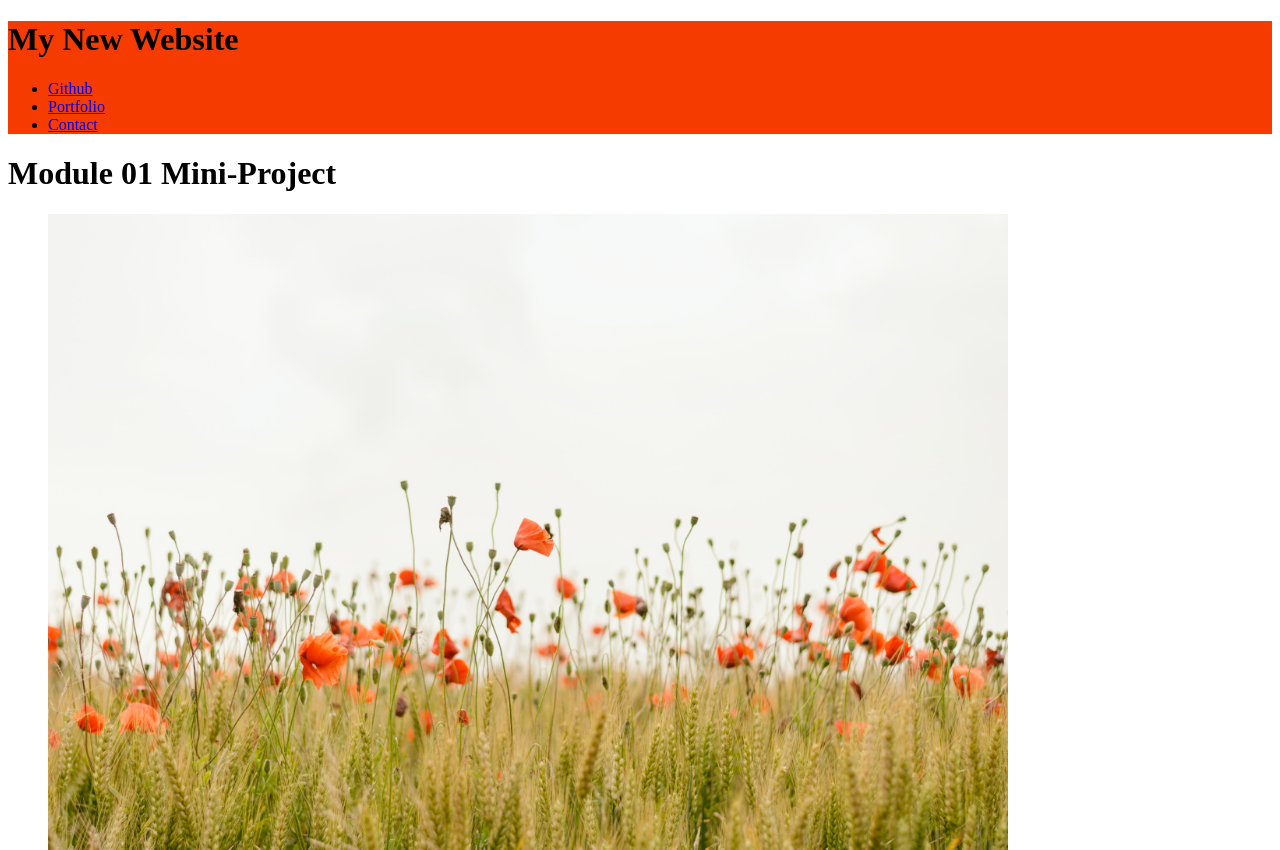
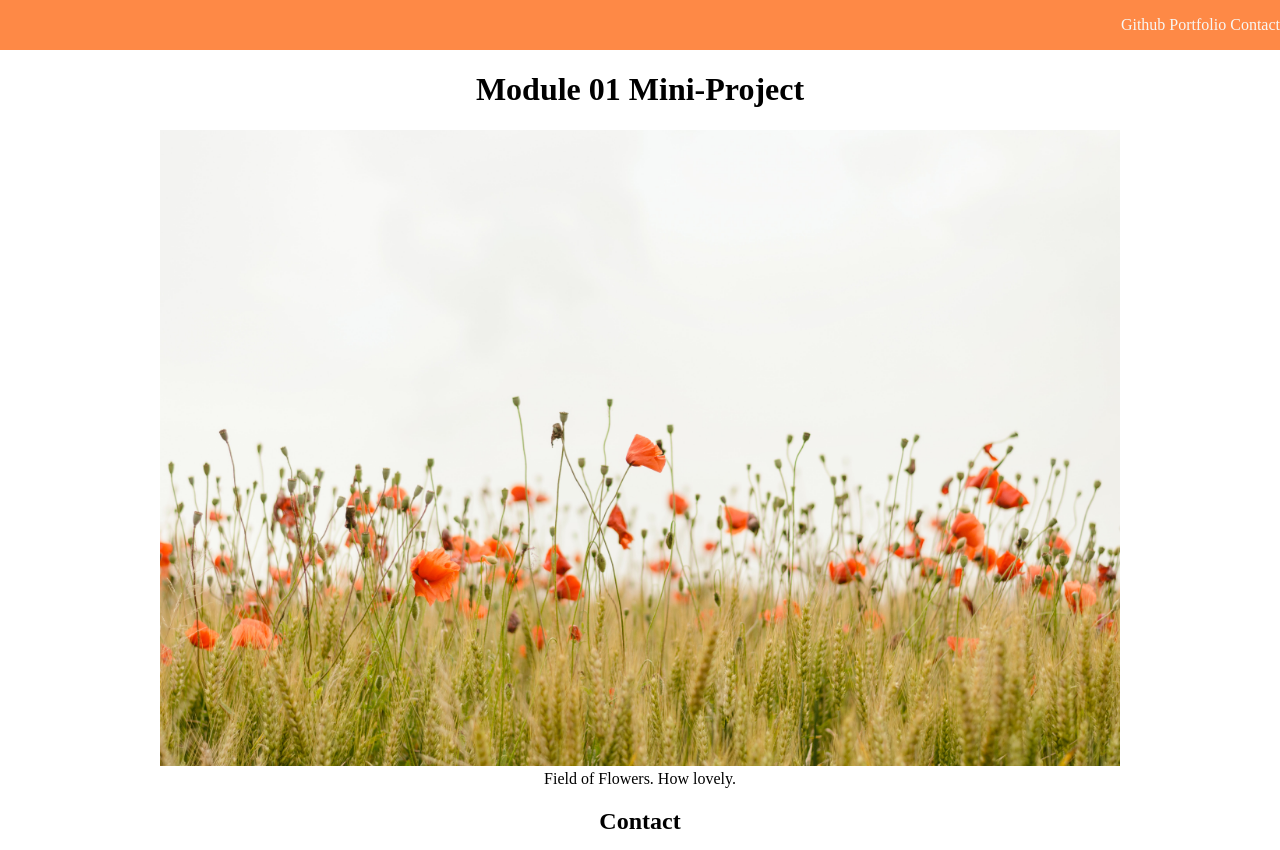
Before and after one commit to GarrettAnderson/week1-mini-project, a plain HTML site: page index.html in a window 1280 px wide. Shown: the top 850 px of the page. Drawn offline with Linux system fonts and the light colour scheme.

Commit message:
removed the h1 in the header tag. styling the content of the page. centering the elements

```diff
--- a/assets/css/style.css
+++ b/assets/css/style.css
@@ -1,7 +1,40 @@
+body {
+    margin: 0;
+}
+
 header {
-    background-color: #F53B00;
+    /* background-color: #F53B00; */
+    background-color: #FE8946;
+    margin: 0;
+    color: #F7F7F5;
+    display: flex;
+    display: flex;
+    align-items: center;
+    justify-content: flex-end;
+}
+
+ul {
+    list-style: none;
+}
+
+li {
+    display: inline;
+}
+
+a {
+    color: #F7F7F5;
+    text-decoration: none;
+}
+
+h1, figure, section {
+    text-align: center;
 }
 
 img {
     width: 60rem;
 }
+
+form {
+    width: 20%;
+    margin: 0 auto;
+}
--- a/index.html
+++ b/index.html
@@ -9,7 +9,7 @@
 
   <body>
     <header>
-        <h1>My New Website</h1>
+        <!-- <h1>My New Website</h1> -->
         <nav>
             <ul>
                 <li><a href="www.github.com">Github</a></li>
```
